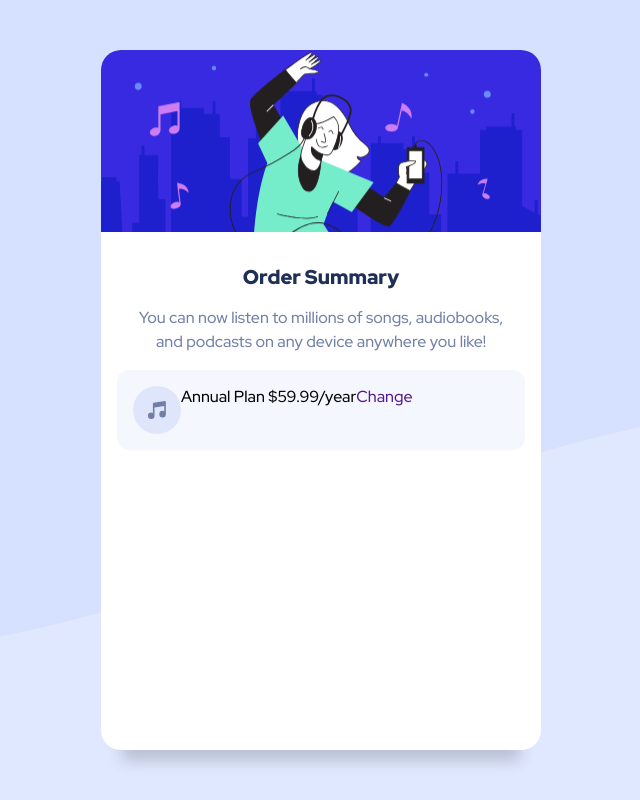
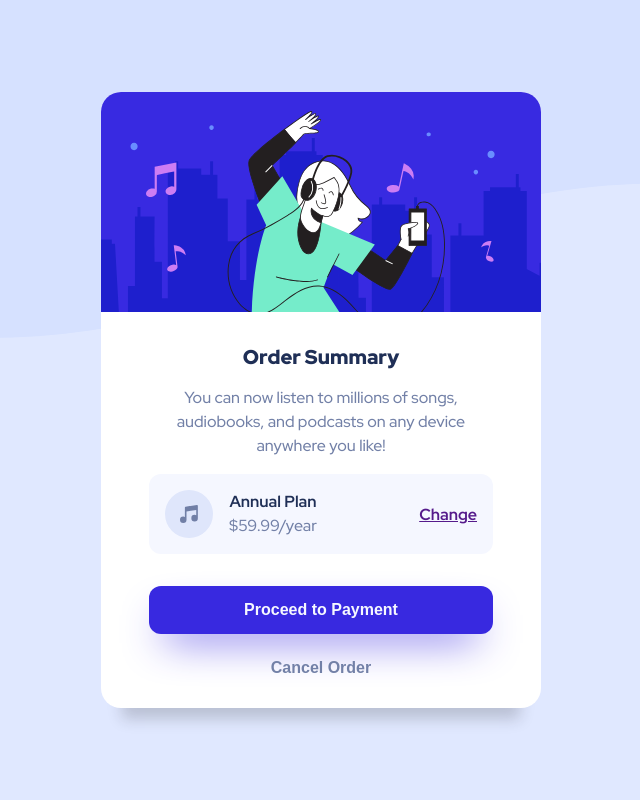
Before and after one commit to nxveeen/card_component, a website built with Parcel: page index.html in a window 1280 px wide. Shown: the whole page, without its empty margins (319-959 px from the left). Built offline with nearby package versions, Linux system fonts and the light colour scheme.

Commit message:
minor chnages and bug fixes

```diff
--- a/index.html
+++ b/index.html
@@ -34,20 +34,41 @@
     <div class="container">
       <div class="div1"></div>
       <div class="div2">
+        <!-- heading -->
         <h3>
           Order Summary
         </h3>
+
+        <!-- description -->
         <p>
           You can now listen to millions of songs, audiobooks, and podcasts on any
           device anywhere you like!
         </p>
-        <div class="plan">
-          <img src="/src/images/icon-music.svg" alt="music">
-          <div>
-            Annual Plan
-            $59.99/year
+
+        <!-- plan details -->
+        <div class="plan__container">
+          <div class="plan">
+            <img src="/src/images/icon-music.svg" alt="music">
+            <div class="plan__type">
+              <p class="type">
+                Annual Plan
+              </p>
+              <p class="amount">
+                $59.99/year
+              </p>
+            </div>
           </div>
-          <a href="">Change</a>
+          <a class="plan__change" href="">Change</a>
+        </div>
+
+        <!-- buttons -->
+        <div class="btn__container">
+          <button class="btn">
+            Proceed to Payment
+          </button>
+          <button class="btn btn__cancel">
+            Cancel Order
+          </button>
         </div>
       </div>
     </div>
@@ -58,9 +79,8 @@
 
 
 
-    Change
 
-    Proceed to Payment
+
     Cancel Order
   </p> -->
 
--- a/src/sass/_container.scss
+++ b/src/sass/_container.scss
@@ -1,7 +1,6 @@
 .container {
   display: flex;
   flex-direction: column;
-  height: 100%;
   width: 50%;
   max-width: 440px;
   min-width: 320px;
@@ -12,19 +11,31 @@
   // box-shadow: rgba(0, 0, 0, 0.08) 0px 4px 12px; //second choice
 
   .div1 {
-    flex: 2;
+    height: 160px;
     background-image: url(/src/images/illustration-hero.svg);
     background-position: center;
     background-repeat: no-repeat;
     background-size: cover;
     border-radius: 20px 20px 0 0;
+
+    @include breakpoint("tablet") {
+      height: 220px;
+    }
   }
 
   .div2 {
-    flex: 5;
-    margin: auto;
     padding: 2rem 1rem;
+    padding-bottom: 0;
     text-align: center;
+
+    @include breakpoint("tablet") {
+      padding: 2rem 3rem;
+      padding-bottom: 0;
+      text-align: center;
+      display: flex;
+      flex-direction: column;
+      gap: 1rem;
+    }
 
     h3 {
       font-weight: 900;
@@ -36,14 +47,72 @@
       margin: 1rem 0.5rem;
       line-height: 1.5;
       color: $desaturated-blue;
+
+      @include breakpoint("tablet") {
+        margin: unset;
+      }
     }
 
-    .plan {
+    .plan__container {
       display: flex;
+      align-items: center;
+      justify-content: space-between;
       height: 80px;
       padding: 1rem;
-      background-color: $very-pale-blue;
+      background-color: #f5f7ff;
       border-radius: 12px;
+
+      .plan {
+        display: flex;
+        gap: 1rem;
+        align-items: center;
+      }
+
+      .plan__type {
+        p {
+          margin: 0;
+        }
+
+        .type {
+          color: $dark-blue;
+          font-weight: 700;
+        }
+
+        .amount {
+          font-size: 1rem;
+        }
+      }
+
+      .plan__change {
+        font-weight: 700;
+        text-decoration: underline;
+      }
+    }
+
+    .btn__container {
+      padding: 1rem 0;
+      display: flex;
+      flex-direction: column;
+      gap: 10px;
+
+      .btn {
+        width: 100%;
+        height: 3rem;
+        border: none;
+        background-color: $bright-blue;
+        color: $very-pale-blue;
+        border-radius: 12px;
+        font-size: 1rem;
+        font-weight: 700;
+        // box-shadow: $bright-blue 0px 32px 14px -21px;
+        box-shadow: #3829e0 0px 19px 42px -16px;
+
+        &__cancel {
+          background-color: unset;
+          box-shadow: none;
+          color: $desaturated-blue;
+        }
+      }
     }
   }
 }
--- /dev/null
+++ b/src/sass/_mixin.scss
@@ -0,0 +1,15 @@
+@mixin breakpoint($point) {
+  @if $point == "desktop" {
+    @media (min-width: 67em) {
+      @content;
+    }
+  } @else if $point == "tablet" {
+    @media (min-width: 50em) {
+      @content;
+    }
+  } @else if $point == "mobile" {
+    @media (min-width: 37.5em) {
+      @content;
+    }
+  }
+}
--- a/src/sass/_wrapper.scss
+++ b/src/sass/_wrapper.scss
@@ -6,4 +6,11 @@
   background-repeat: no-repeat;
   background-size: contain;
   padding: 50px 0;
+
+  @include breakpoint("tablet") {
+    background: url(/src/images/pattern-background-desktop.svg);
+    background-repeat: no-repeat;
+    background-size: contain;
+    background-position-y: -50px;
+  }
 }
--- a/src/sass/main.scss
+++ b/src/sass/main.scss
@@ -1,4 +1,5 @@
 @import "variables";
+@import "mixin";
 @import "globals";
 @import "wrapper";
 @import "container";
```
Also changed, not shown: dist/index.html, 2 other files.
